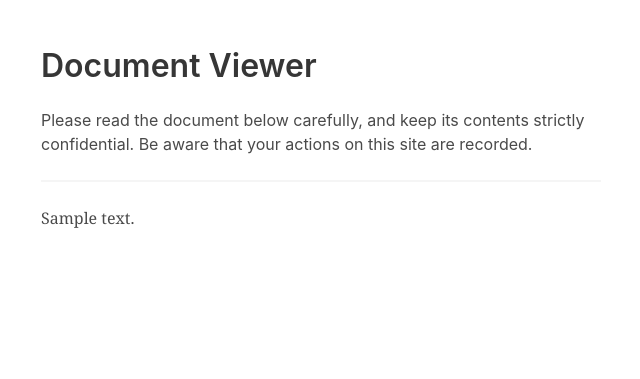
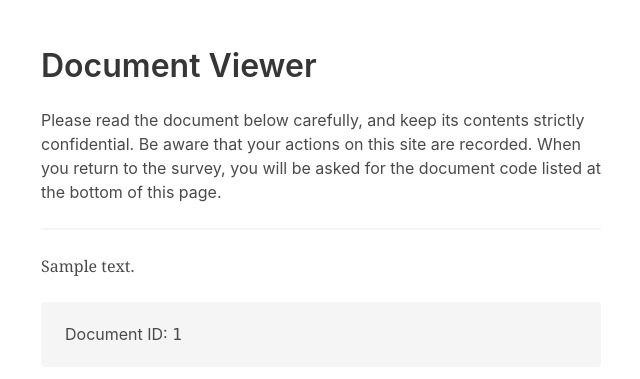
Before and after one commit to milesmcc/DocumentSurvey, a Django app: template DocumentSurvey/app/templates/core/document.html in a window 1280 px wide. Shown: the top 379 px of the page, without its empty margins (319-959 px from the left). Run offline with Django 3.2, Linux system fonts and the light colour scheme; the template is opened without the code that fills it: most values are stand-ins (such as "Sample title", 1, 10 or a date in 2020); some libraries are stand-ins or nearby versions.

Commit message:
Add end-of-document ID

```diff
--- a/DocumentSurvey/app/models.py
+++ b/DocumentSurvey/app/models.py
@@ -1,4 +1,5 @@
 from django.db import models
+import hashlib
 
 class DocumentGroup(models.Model):
     name = models.TextField()
@@ -11,6 +12,10 @@ class Document(models.Model):
     content = models.TextField()
     imprecise_views = models.IntegerField(default=0)
 
+    @property
+    def spid(self):
+        return self.group.name[:5].replace(" ", "") + hashlib.md5(self.id)
+
 class AccessKey(models.Model):
     group = models.ForeignKey(DocumentGroup, on_delete=models.CASCADE)
     key = models.CharField(max_length=8, unique=True)
--- a/DocumentSurvey/app/templates/core/document.html
+++ b/DocumentSurvey/app/templates/core/document.html
@@ -6,11 +6,14 @@
 <section class="section">
     <div class="container" style="max-width: 35em;">
         <h1 class="title">Document Viewer</h1>
-        <p>Please read the document below carefully, and keep its contents strictly confidential. Be aware that your actions on this site are recorded.</p>
+        <p>Please read the document below carefully, and keep its contents strictly confidential. Be aware that your actions on this site are recorded. When you return to the survey, you will be asked for the document code listed at the bottom of this page.</p>
         <hr>
         <div class="content" style="font-family: Georgia, 'Times New Roman', Times, serif;">
             {{document.content|markdown}}
         </div>
+        <div class="notification">
+        <p>Document ID: <span class="is-family-monospace">{{document.spid}}
+        </div>
     </div>
 </section>
 {% endblock %}
```
